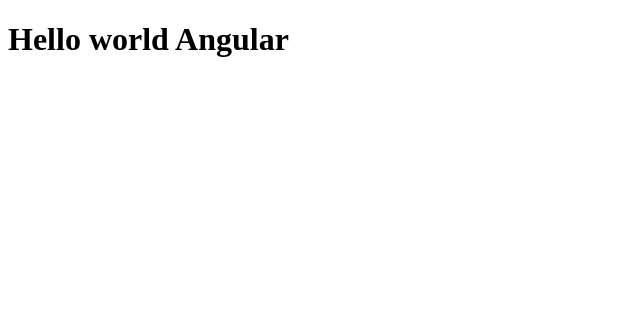
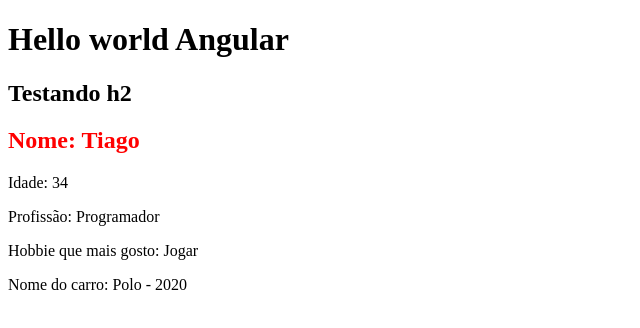
Before and after one commit to TiagoBarbosa88/Angular_-Hora_De_Codar, an Angular app in the folder curso_angular/: page / in a window 1280 px wide. Shown: the top 328 px of the page, without its empty margins (0-640 px from the left). Built offline with nearby package versions, Linux system fonts and the light colour scheme.

Commit message:
Componentes e interpolação

```diff
--- a/curso_angular/src/app/app.component.html
+++ b/curso_angular/src/app/app.component.html
@@ -1 +1,3 @@
 <h1>Hello world Angular</h1>
+<h2>Testando h2</h2>
+<app-first-component></app-first-component>
--- a/curso_angular/src/app/app.module.ts
+++ b/curso_angular/src/app/app.module.ts
@@ -3,10 +3,14 @@
 
 import { AppRoutingModule } from './app-routing.module';
 import { AppComponent } from './app.component';
+import { FirstComponentComponent } from './components/first-component/first-component.component';
+
 
 @NgModule({
   declarations: [
-    AppComponent
+    AppComponent,
+    FirstComponentComponent,
+
   ],
   imports: [
     BrowserModule,
--- /dev/null
+++ b/curso_angular/src/app/components/first-component/first-component.component.css
@@ -0,0 +1,3 @@
+h2 {
+  color: red;
+}
--- /dev/null
+++ b/curso_angular/src/app/components/first-component/first-component.component.html
@@ -0,0 +1,14 @@
+<h2>Nome: {{ name }}</h2>
+<p>Idade: {{ age }}</p>
+<p>Profissão: {{ job }}</p>
+<p>Hobbie que mais gosto: {{ hobbies[1] }}</p>
+<p>Nome do carro: {{car.name }} - {{car.year}}</p>
+
+
+
+
+
+<!-- <div *ngFor="let hobbie of hobbies">
+  {{ hobbie }}
+</div>
+ -->
--- /dev/null
+++ b/curso_angular/src/app/components/first-component/first-component.component.ts
@@ -0,0 +1,28 @@
+import { Component, OnInit } from '@angular/core';
+
+@Component({
+  selector: 'app-first-component',
+  templateUrl: './first-component.component.html',
+  styleUrls: ['./first-component.component.css']
+})
+export class FirstComponentComponent implements OnInit {
+  name: string = "Tiago";
+  age: number = 34;
+  job = "Programador";
+  hobbies= [ 'Correr', ' Jogar', ' Estudar', ' Assistir'];
+  car = {
+    name: "Polo",
+    year: 2020,
+
+  }
+
+  constructor() {}
+
+    ngOnInit(): void {
+      //Called after the constructor, initializing input properties, and the first call to ngOnChanges.
+      //Add 'implements OnInit' to the class.
+
+    }
+
+
+}
--- a/curso_angular/src/index.html
+++ b/curso_angular/src/index.html
@@ -2,7 +2,7 @@
 <html lang="en">
 <head>
   <meta charset="utf-8">
-  <title>CursoAngular</title>
+  <title>Curso Angular</title>
   <base href="/">
   <meta name="viewport" content="width=device-width, initial-scale=1">
   <link rel="icon" type="image/x-icon" href="favicon.ico">
```
Also changed, not shown: 1 other file (tests, documents, lock files or other folders).
